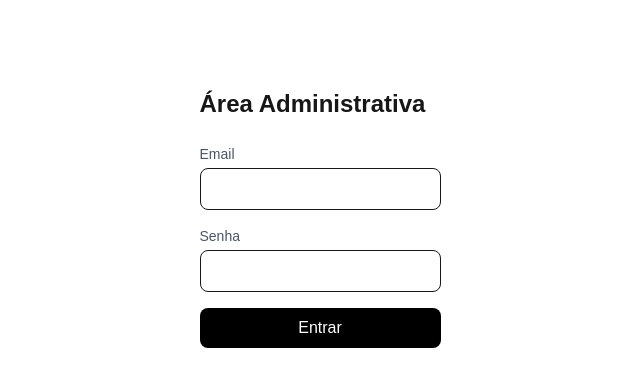
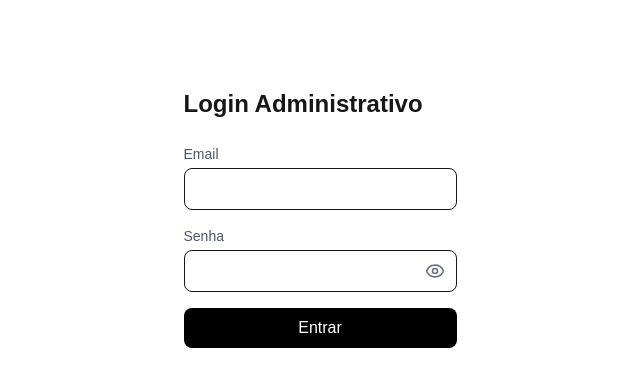
Before and after one commit to Georgexdev/site-carros, a Next.js app: page /login in a window 1280 px wide. Shown: the top 386 px of the page, without its empty margins (320-960 px from the left). Built offline with nearby package versions, Linux system fonts and the light colour scheme; no server answers.

Commit message:
Cria pagina de login com opcao de mostrar/ocultar senha

```diff
--- a/app/login/page.tsx
+++ b/app/login/page.tsx
@@ -3,11 +3,13 @@
 import { useState } from "react";
 import { useRouter } from "next/navigation";
 import { supabase } from "@/lib/supabase";
+import { Eye, EyeOff } from "lucide-react";
 
 export default function Login() {
   const router = useRouter();
   const [email, setEmail] = useState("");
   const [senha, setSenha] = useState("");
+  const [mostrarSenha, setMostrarSenha] = useState(false);
   const [erro, setErro] = useState("");
   const [carregando, setCarregando] = useState(false);
 
@@ -32,7 +34,7 @@ export default function Login() {
 
   return (
     <main className="max-w-md mx-auto p-6 mt-16">
-      <h1 className="text-2xl font-bold mb-6">Área Administrativa</h1>
+      <h1 className="text-2xl font-bold mb-6">Login Administrativo</h1>
 
       <form onSubmit={handleLogin} className="space-y-4">
         <div>
@@ -48,13 +50,22 @@ export default function Login() {
 
         <div>
           <label className="block text-sm text-gray-600 mb-1">Senha</label>
-          <input
-            type="password"
-            value={senha}
-            onChange={(e) => setSenha(e.target.value)}
-            required
-            className="w-full border rounded-lg px-4 py-2"
-          />
+          <div className="relative">
+            <input
+              type={mostrarSenha ? "text" : "password"}
+              value={senha}
+              onChange={(e) => setSenha(e.target.value)}
+              required
+              className="w-full border rounded-lg px-4 py-2 pr-12"
+            />
+            <button
+              type="button"
+              onClick={() => setMostrarSenha(!mostrarSenha)}
+              className="absolute right-3 top-1/2 -translate-y-1/2 text-gray-500 hover:text-gray-700"
+            >
+              {mostrarSenha ? <EyeOff size={20} /> : <Eye size={20} />}
+            </button>
+          </div>
         </div>
 
         {erro && <p className="text-red-600 text-sm">{erro}</p>}
--- a/package.json
+++ b/package.json
@@ -10,6 +10,7 @@
   },
   "dependencies": {
     "@supabase/supabase-js": "^2.112.4",
+    "lucide-react": "^1.35.0",
     "next": "16.3.2",
     "react": "19.2.8",
     "react-dom": "19.2.8"
```
Also changed, not shown: 1 other file (tests, documents, lock files or other folders).
